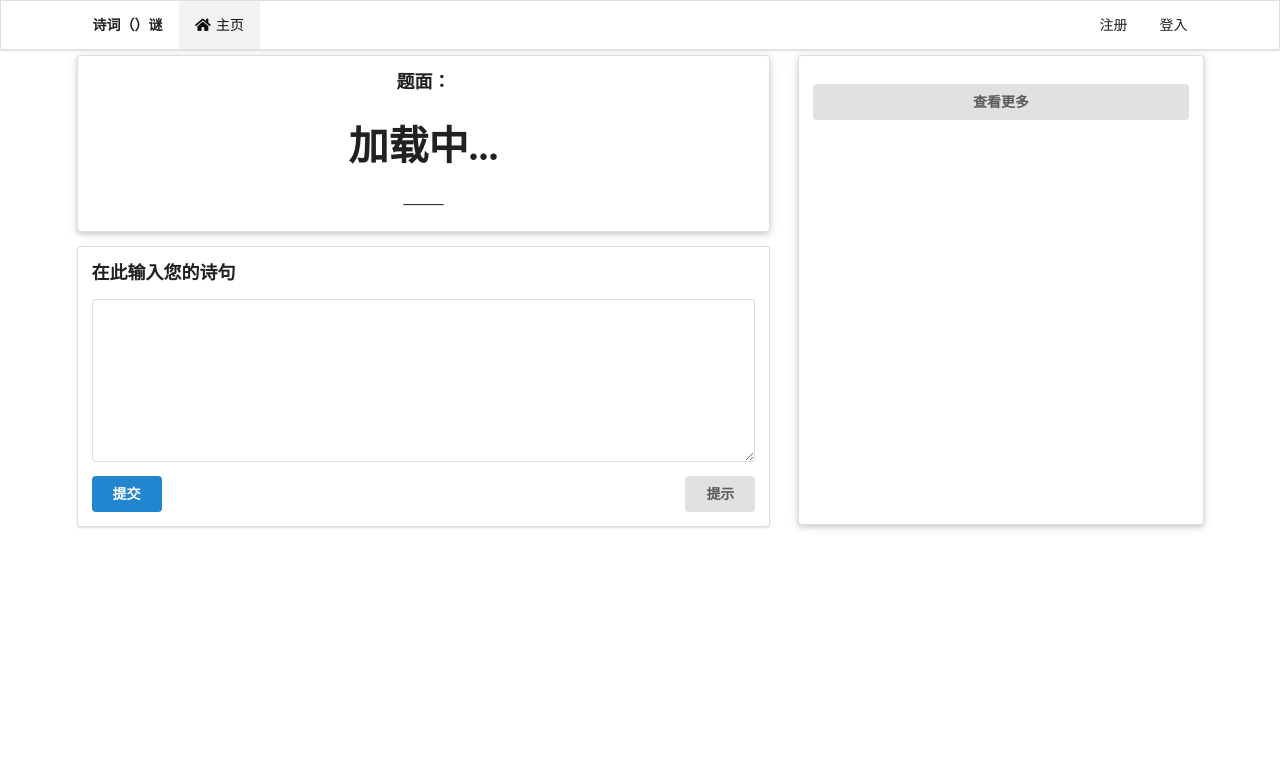
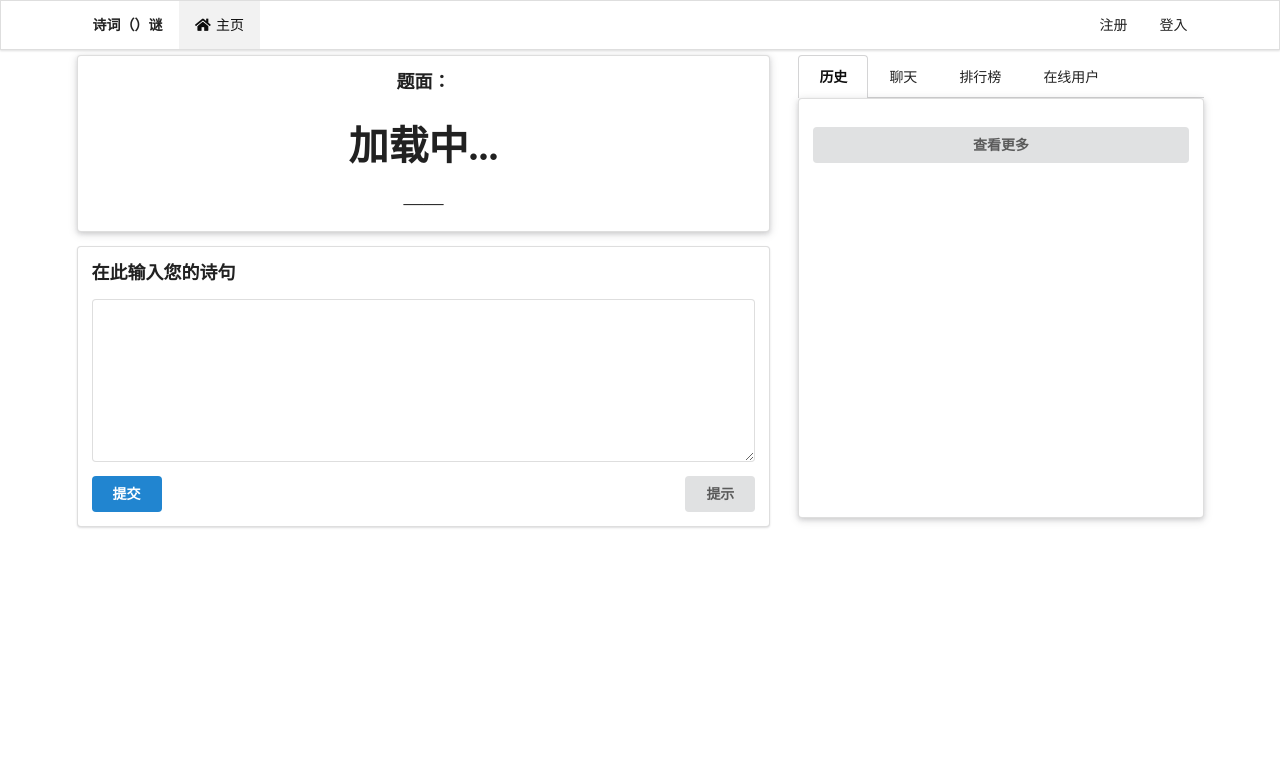
Before and after one commit to poem-snake/poem-snake, a Flask app: page / in a window 1280 px wide. Shown: the top 765 px of the page. Run offline with Flask 2, Linux system fonts and the light colour scheme; data that the repository does not hold is empty; some libraries are stand-ins or nearby versions; some web fonts are replaced.

Commit message:
chat room

```diff
--- a/app.py
+++ b/app.py
@@ -354,6 +354,10 @@ def skip():
     if current_user.admin:
         round_start()
 
+@socket_io.on('talk_message')
+def talk_message(data):
+    socket_io.emit('talk',{'message':data,'user':json.dumps(current_user.info())})
+
 
 if __name__ == '__main__':
     socket_io.run(app)
--- a/static/index.js
+++ b/static/index.js
@@ -107,6 +107,28 @@ socket.on('record_add', function (data) {
     }, 3000);
 });
 
+socket.on('talk',function(data){
+    // console.log(data);
+    message=data.message.data
+    udata=JSON.parse(data.user)
+    $("#talk").prepend(`<div class="event">
+    <div class="label">
+        <img src="${udata.gravatar}">
+    </div>
+    <div class="content">
+        <div class="summary">
+            <a class="user">${udata.username}</a> 在聊天中说
+            <div class="date" data="${moment.utc()}">${moment.utc().fromNow()} </div>
+        </div>
+        <div class="extra text">
+            <p>
+               ${filterXSS(message,options)}
+            </p>
+        </div>
+    </div>
+    `)
+})
+
 var last = 10000000000;
 
 function load_more() {
@@ -136,6 +158,12 @@ function load_more() {
     });
 }
 
+var options = {
+    whiteList: {
+        a: ['href', 'title', 'target']
+    }
+};
+
 $(document).ready(function () {
     load_more();
     setInterval(function () {
@@ -162,4 +190,10 @@ $(document).ready(function () {
     $('#hint').click(function () {
         $('.ui.modal').modal('show');
     });
+    $('.tabular.menu .item').tab();
+    $('.tabular.menu .item').tab('change tab', 'history');
+    $("#talk_submit").click(function () {
+        socket.emit("talk_message", { data: $("#talk_input").val() })
+        $("#talk_input").val("")
+    })
 });
--- a/templates/base.html
+++ b/templates/base.html
@@ -14,6 +14,7 @@
     <link rel="stylesheet" type="text/css" href="https://cdn.staticfile.org/semantic-ui/2.4.1/semantic.min.css">
     <script src="https://cdn.staticfile.org/semantic-ui/2.4.1/semantic.min.js"></script>
     <script src="https://cdn.staticfile.org/socket.io/4.4.1/socket.io.min.js"></script>
+    <script src="https://cdn.staticfile.org/js-xss/0.3.3/xss.min.js"></script>
     <style type="text/css">
         img {
             max-width: 100%;
--- a/templates/index.html
+++ b/templates/index.html
@@ -35,15 +35,36 @@
             </div>
         </div>
         <div class="six wide column">
-            <div class="ui raised segment" style="height: 470px;overflow: auto;">
-                <div class="ui feed" id="history">
-                </div>
-                <div class="ui center aligned grid">
-                    <div class="column">
-                        <button class="fluid ui button" id="load_more">查看更多</a>
+            <div class="ui tabular menu" style="margin-bottom: unset;">
+                <div class="item" data-tab="history">历史</div>
+                <div class="item" data-tab="talk">聊天</div>
+                <div class="item" data-tab="rank">排行榜</div>
+                <div class="item" data-tab="online">在线用户</div>
+            </div>
+            <div class="ui tab" data-tab="history" >
+                <div class="ui raised segment" style="height: 420px;overflow: auto;">
+                    <div class="ui feed" id="history">
+                    </div>
+                    <div class="ui center aligned grid">
+                        <div class="column">
+                            <button class="fluid ui button" id="load_more">查看更多</a>
+                        </div>
                     </div>
                 </div>
             </div>
+            <div class="ui tab" data-tab="talk">
+                <div class="ui raised segment" style="height: 420px">
+                    <div class="ui feed" id="talk" style="overflow: auto;">
+                    </div>
+                    <div class="ui form">
+                        <div class="field">
+                            <div class="ui input">
+                                <input type="text" id="talk_input">
+                            </div>
+                        </div>
+                        <button class="ui primary button" id="talk_submit">发送</button>
+                    </div>
+                </div>
         </div>
     </div>
 </div>
```
